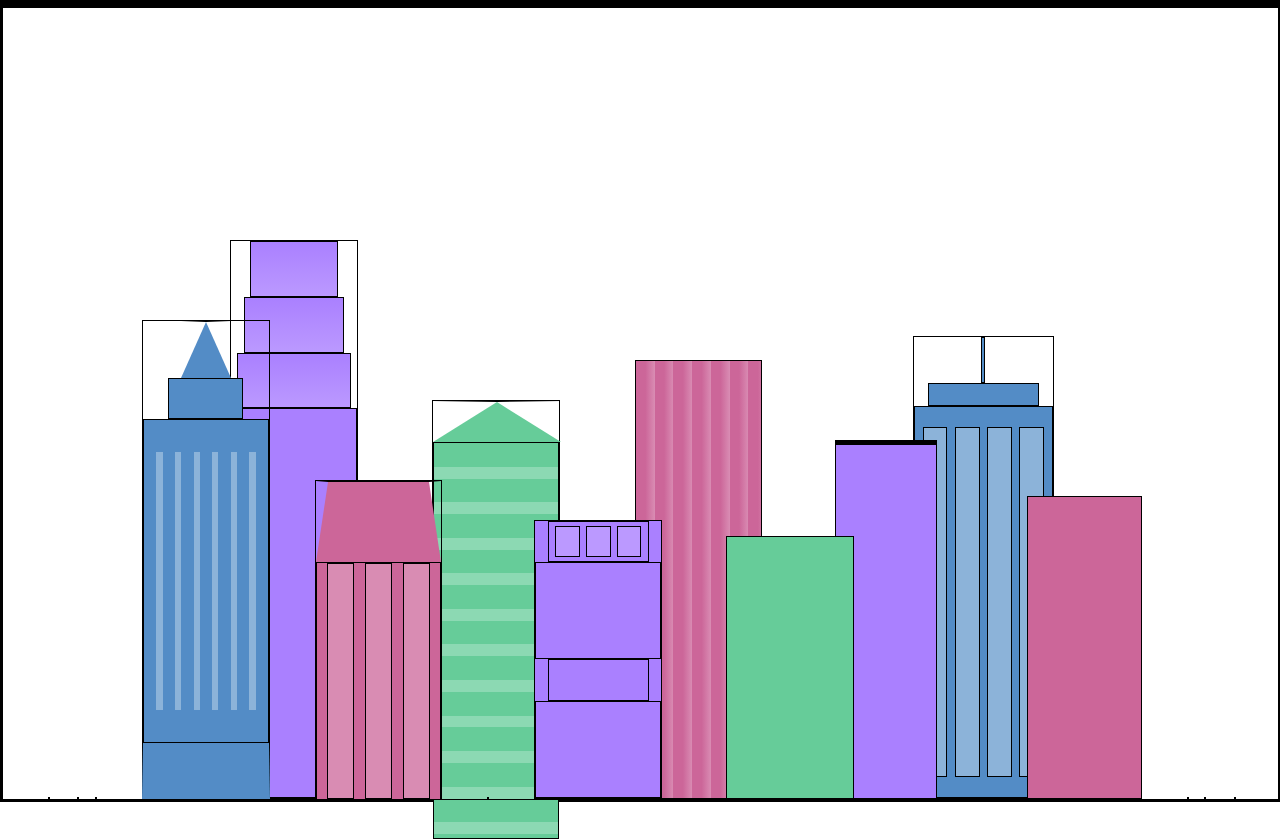
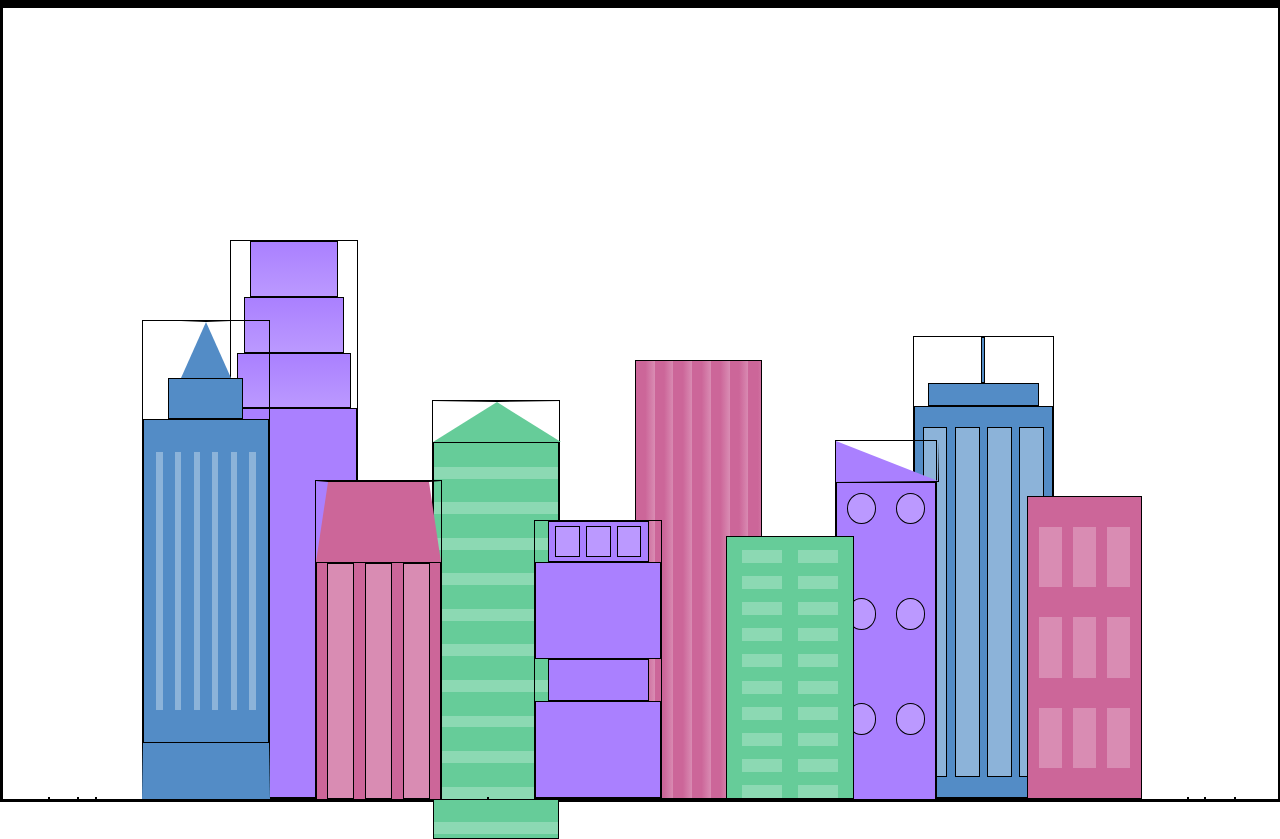
Before and after one commit to Yuy-1/City_Skyline_CSS, a plain HTML site: page index.html in a window 1280 px wide. Drawn offline with Linux system fonts and the light colour scheme.

Commit message:
add .fb4b css add six fb4-window elements within fb4b add .fb4a/.fb4b/.fb4-window CSS add two linear-repeating-gradients to .fb5 AND .fb6 CSS

```diff
--- a/index.html
+++ b/index.html
@@ -63,7 +63,14 @@
     </div>
     <div class="fb4">
       <div class="fb4a"></div>
-      <div class="fb4b"></div>
+      <div class="fb4b">
+        <div class="fb4-window"></div>
+        <div class="fb4-window"></div>
+        <div class="fb4-window"></div>
+        <div class="fb4-window"></div>
+        <div class="fb4-window"></div>
+        <div class="fb4-window"></div>
+      </div>
     </div>
     <div class="fb5"></div>
     <div class="fb6"></div>
--- a/styles.css
+++ b/styles.css
@@ -204,7 +204,6 @@ body {
 .fb3 {
   width: 10%;
   height: 35%;
-  background-color: var(--building-color1);
 }
 
 .fb3a {
@@ -230,7 +229,27 @@ body {
   height: 45%;
   position: relative;
   left: 10%;
+}
+
+.fb4a {
+  border-top: 5vh solid transparent;
+  border-left: 8vw solid var(--building-color1);
+}
+
+.fb4b {
+  display:flex;
+  flex-wrap: wrap;
+  width: 100%;
+  height: 89%;
   background-color: var(--building-color1);
+}
+
+.fb4-window {
+  width: 30%;
+  height: 10%;
+  border-radius: 50%;
+  margin: 10%;
+  background-color: var(--window-color1);
 }
 
 .fb5 {
@@ -238,11 +257,34 @@ body {
   height: 33%;
   position: relative;
   right: 10%;
-  background-color: var(--building-color2);
+  background: repeating-linear-gradient(
+          var(--building-color2),
+          var(--building-color2) 5%,
+          transparent 5%,
+          transparent 10%),
+  repeating-linear-gradient(
+          90deg,
+          var(--building-color2),
+          var(--building-color2) 12%,
+          var(--window-color2) 12%,
+          var(--window-color2) 44%
+);
 }
 
 .fb6 {
   width: 9%;
   height: 38%;
-  background-color: var(--building-color3);
+  background: repeating-linear-gradient(
+          90deg,
+          var(--building-color3),
+          var(--building-color3) 10%,
+          transparent 10%,
+          transparent 30%
+  ),
+  repeating-linear-gradient(
+          var(--building-color3),
+          var(--building-color3) 10%,
+          var(--window-color3) 10%,
+          var(--window-color3) 30%
+  );
 }
```
